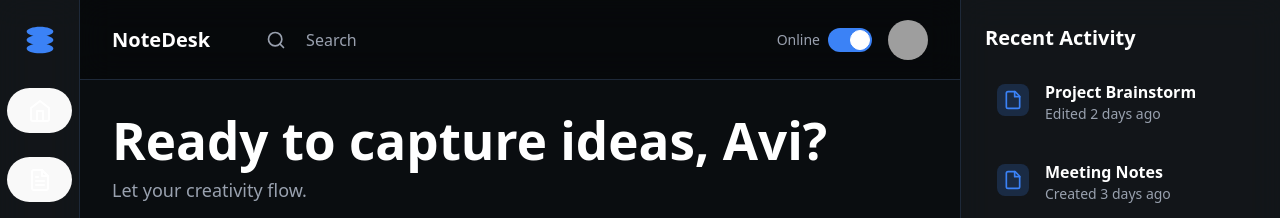
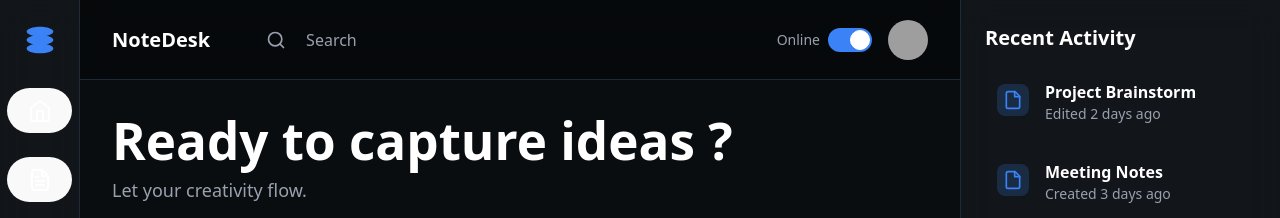
Before and after one commit to Avibhatnagar10/NoteDesk, a React (Vite) app in the folder frontend/: page /dashboard in a window 1280 px wide. Shown: the top 218 px of the page. Built offline with nearby package versions, Linux system fonts and the light colour scheme; grey boxes are pictures that could not be loaded; the HTML template or start-up script is replaced by a standard one.

Commit message:
Update Dashboard.tsx

```diff
--- a/frontend/src/pages/Dashboard.tsx
+++ b/frontend/src/pages/Dashboard.tsx
@@ -218,7 +218,7 @@ export default function Dashboard() {
           <main className="flex flex-1 flex-col gap-6 p-8">
             <div className="flex flex-col gap-2">
               <h1 className="text-4xl font-bold text-white">
-                Ready to capture ideas, Avi?
+                Ready to capture ideas ?
               </h1>
               <p className="text-lg text-gray-400">Let your creativity flow.</p>
             </div>
```
